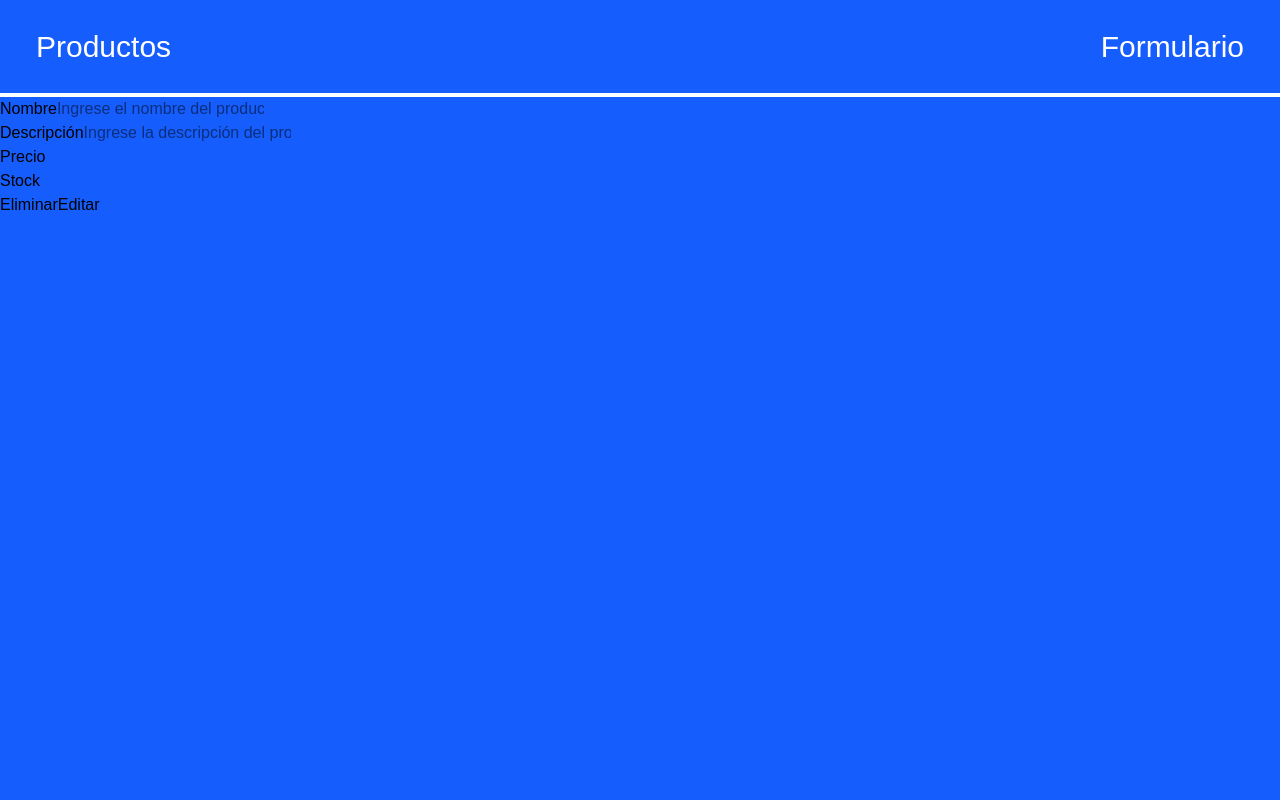
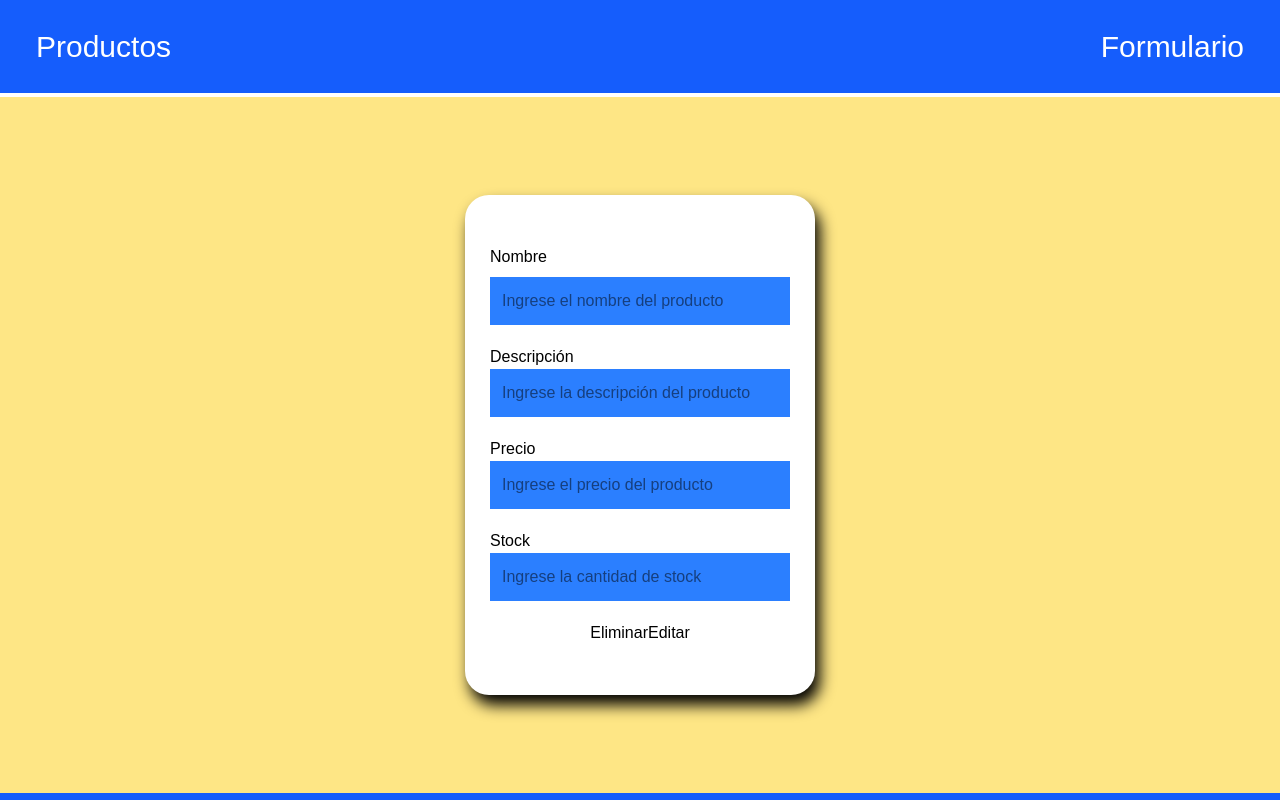
Before and after one commit to santimontironi/crud-Django-Rest-ReactJs, a React (Vite) app in the folder frontend/: page /producto/1 in a window 1280 px wide. Built offline with nearby package versions, Linux system fonts and the light colour scheme; no server answers; a web font is replaced by a local one.

Commit message:
estilos agregados en FormPage

```diff
--- a/frontend/pages/FormPage.jsx
+++ b/frontend/pages/FormPage.jsx
@@ -49,23 +49,23 @@ export const FormPage = () => {
   }
 
   return (
-    <div>
-      <form method="post" onSubmit={handleSubmit(handleForm)}>
-        <div>
+    <div className="flex justify-center items-center h-[87vh] w-full bg-amber-200">
+      <form className="flex flex-col justify-center items-center h-[500px] gap-5 rounded-3xl w-[350px] bg-white shadow-[5px_10px_15px_#000]" method="post" onSubmit={handleSubmit(handleForm)}>
+        <div className="flex flex-col gap-2">
           <label htmlFor="nombre">Nombre</label>
-          <input type="text" name="nombre" id="nombre" placeholder="Ingrese el nombre del producto" {...register("nombre", { required: true })}/>
+          <input className="p-3 bg-blue-500 w-[300px] focus:text-white focus:shadow-[5px_5px_8px_#000]" id="nombre" type="text" name="nombre" placeholder="Ingrese el nombre del producto" {...register("nombre", { required: true })}/>
         </div>
         <div>
-          <label htmlFor="descripcion">Descripción</label>
-          <input type="text" name="descripcion" id="descripcion" placeholder="Ingrese la descripción del producto" {...register("descripcion", { required: true })}/>
+          <label className="flex flex-col gap-2" htmlFor="descripcion">Descripción</label>
+          <input className="p-3 bg-blue-500 w-[300px] focus:text-white focus:shadow-[5px_5px_8px_#000]" type="text" name="descripcion" id="descripcion" placeholder="Ingrese la descripción del producto" {...register("descripcion", { required: true })}/>
         </div>
         <div>
-          <label htmlFor="precio">Precio</label>
-          <input type="number" id="precio" name="precio"  {...register("precio", { required: true })}/>
+          <label className="flex flex-col gap-2" htmlFor="precio">Precio</label>
+          <input className="p-3 bg-blue-500 w-[300px] focus:text-white focus:shadow-[5px_5px_8px_#000]" type="number" id="precio" name="precio" placeholder="Ingrese el precio del producto"  {...register("precio", { required: true })}/>
         </div>
         <div>
-          <label htmlFor="stock">Stock</label>
-          <input type="number" id="stock" name="stock" {...register("stock", { required: true })} />
+          <label className="flex flex-col gap-2" htmlFor="stock">Stock</label>
+          <input className="p-3 bg-blue-500 w-[300px] focus:text-white focus:shadow-[5px_5px_8px_#000]" type="number" name="stock" id="stock" placeholder="Ingrese la cantidad de stock" {...register("stock", { required: true })} />
         </div>
         {params.id ? (
           <div>
@@ -73,7 +73,7 @@ export const FormPage = () => {
             <input type="submit" value='Editar' onClick={handleEditar} />
           </div>
         ) : (
-          <input type="submit" value='Agregar producto' />
+          <input type="submit" className="bg-amber-300 p-4 cursor-pointer hover:bg-amber-400" value='Agregar producto' />
         )}
 
       </form>
```
